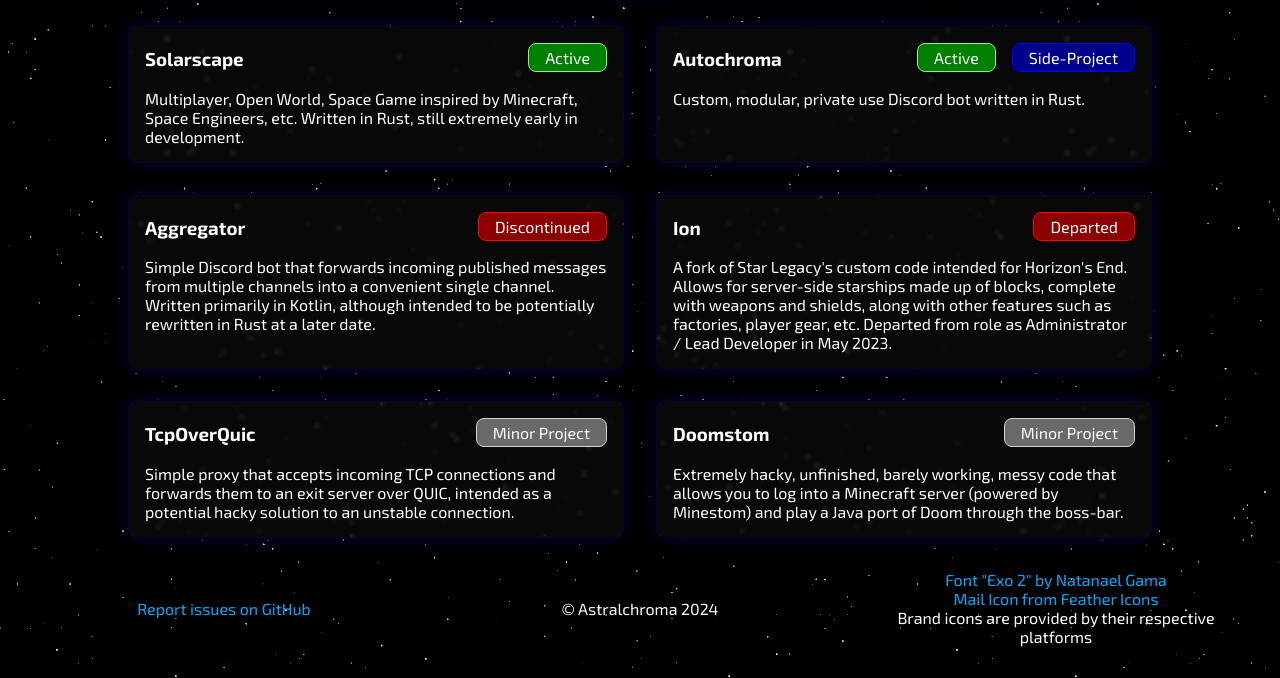
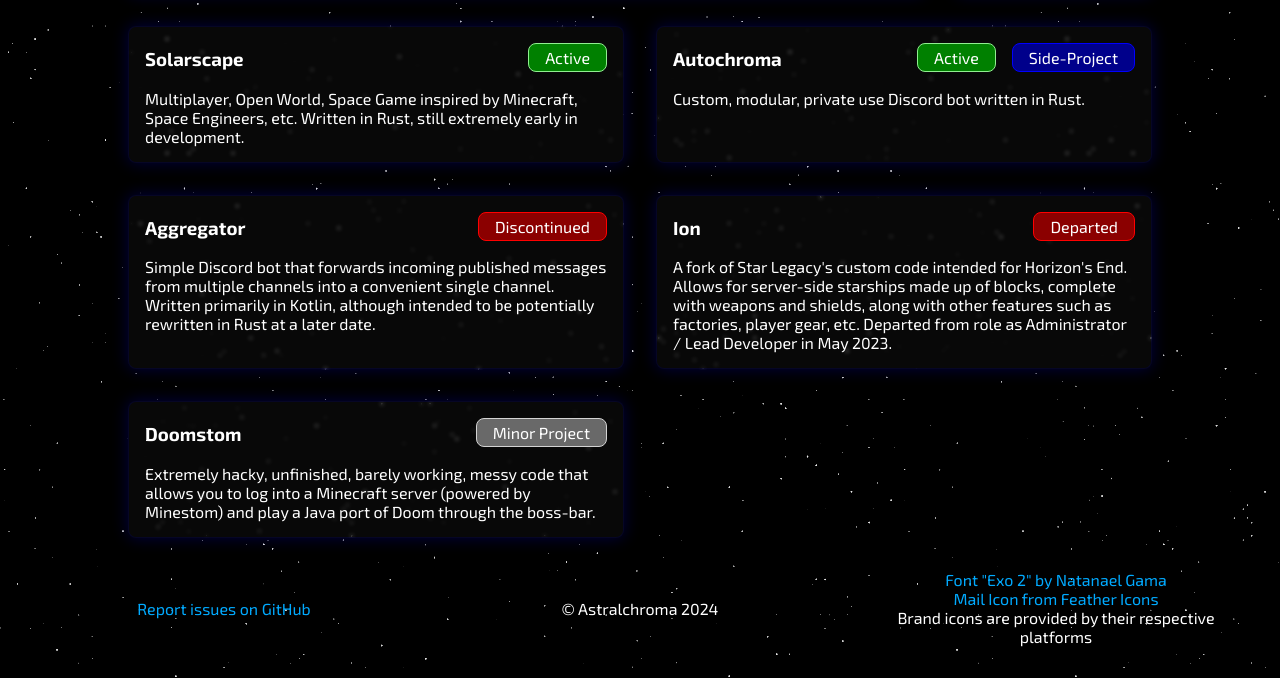
Before and after one commit to Astralchroma/astralchroma.dev, a plain HTML site: page index.html in a window 1280 px wide. Shown: the part 222-900 px from the top of the page. Drawn offline with Linux system fonts and the light colour scheme.

Commit message:
Remove TCPOverQUIC

```diff
--- a/index.html
+++ b/index.html
@@ -42,11 +42,6 @@
 					<p>A fork of Star Legacy's custom code intended for Horizon's End. Allows for server-side starships made up of blocks, complete with weapons and shields, along with other features such as factories, player gear, etc. Departed from role as Administrator / Lead Developer in May 2023.</p>
 				</section>
 				<section>
-					<h3>TcpOverQuic</h3>
-					<div title="Short term project which was never intended to be used seriously or properly maintained, use at your own risk." class="gray-tag">Minor Project</div>
-					<p>Simple proxy that accepts incoming TCP connections and forwards them to an exit server over QUIC, intended as a potential hacky solution to an unstable connection.</p>
-				</section>
-				<section>
 					<h3>Doomstom</h3>
 					<div title="Short term project which was never intended to be used seriously or properly maintained, use at your own risk." class="gray-tag">Minor Project</div>
 					<p>Extremely hacky, unfinished, barely working, messy code that allows you to log into a Minecraft server (powered by Minestom) and play a Java port of Doom through the boss-bar.</p>
```
